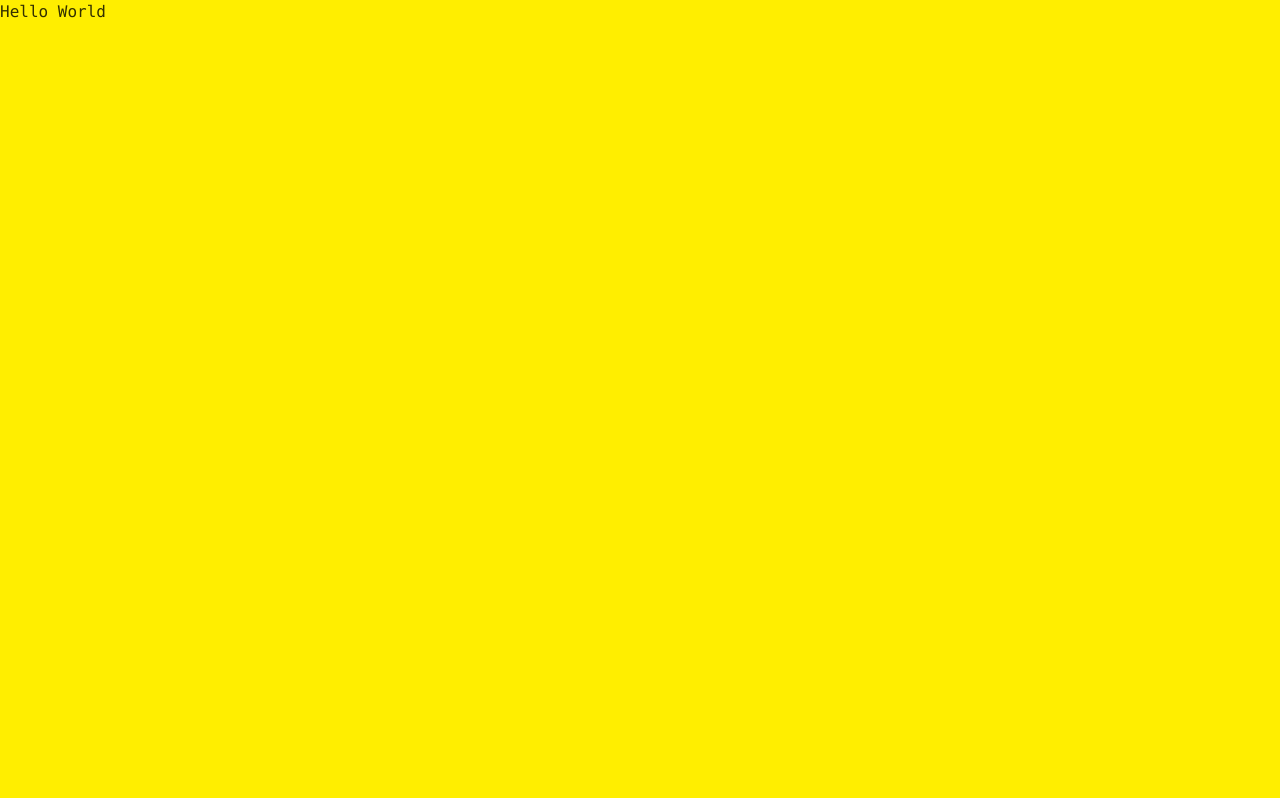
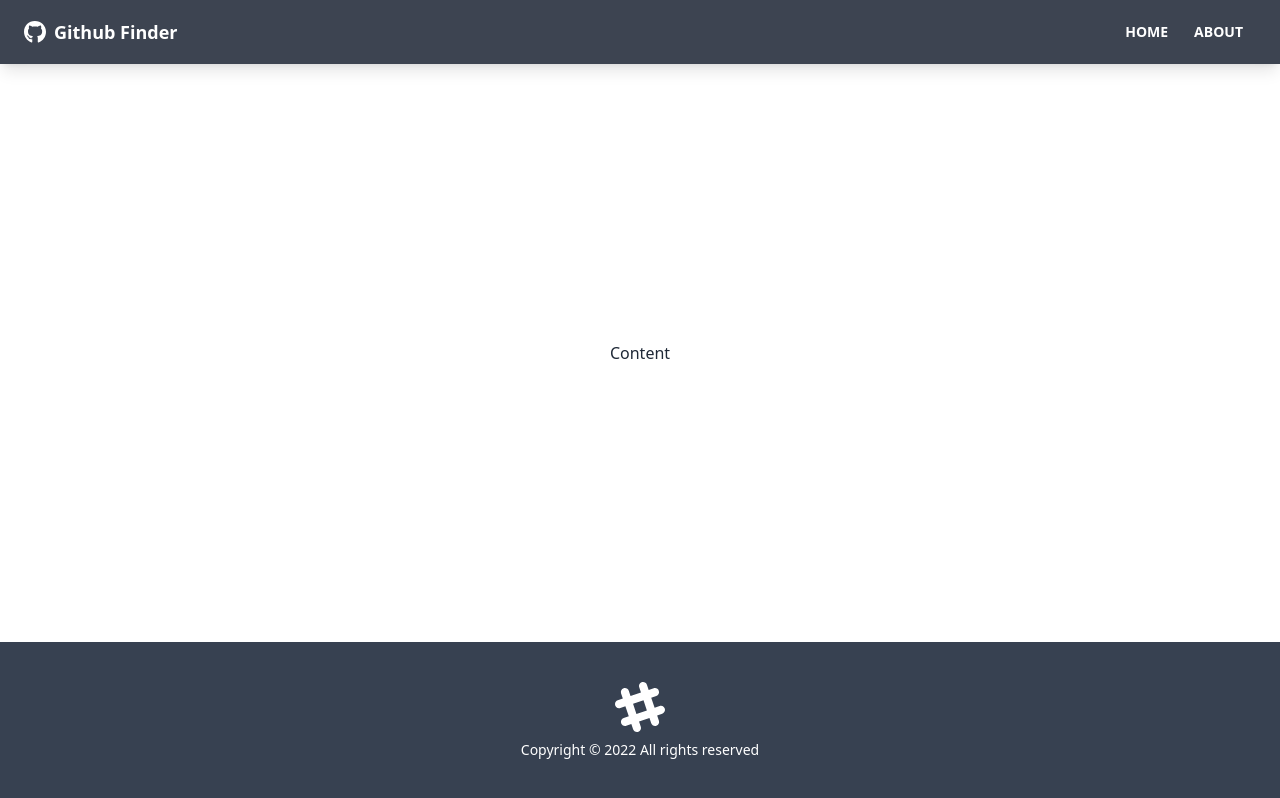
Before and after one commit to julianlk522/Github-Profile-Lookup, a React (Create React App) app: page / in a window 1280 px wide. Built offline with nearby package versions, Linux system fonts and the light colour scheme.

Commit message:
created navbar and footer components, some initial styling

```diff
--- a/package.json
+++ b/package.json
@@ -9,6 +9,8 @@
     "daisyui": "^2.13.6",
     "react": "^18.0.0",
     "react-dom": "^18.0.0",
+    "react-icons": "^4.3.1",
+    "react-router-dom": "^6.3.0",
     "react-scripts": "5.0.0",
     "web-vitals": "^2.1.4"
   },
--- a/public/index.html
+++ b/public/index.html
@@ -1,5 +1,5 @@
 <!DOCTYPE html>
-<html lang="en" data-theme="cyberpunk">
+<html lang="en">
   <head>
     <meta charset="utf-8" />
     <link rel="icon" href="%PUBLIC_URL%/favicon.ico" />
--- a/src/App.js
+++ b/src/App.js
@@ -1,8 +1,20 @@
+import {BrowserRouter as Router, Route} from 'react-router-dom'
+import Navbar from './components/layout/Navbar';
+import Footer from './components/layout/Footer';
+
 function App() {
   return (
-    <div>
-      <h1>Hello World</h1>
-    </div>
+    <Router>
+      <div className="flex flex-col justify-between h-screen">
+        <Navbar />
+
+        <main className='mx-auto px-3 pb-12'>
+          Content
+        </main>
+
+        <Footer />
+      </div>
+    </Router>
   );
 }
 
--- /dev/null
+++ b/src/components/layout/Footer.jsx
@@ -0,0 +1,26 @@
+import React from 'react'
+
+function Footer() {
+  const footerYear = new Date().getFullYear()
+
+  return (
+    <footer className='footer p-10 bg-gray-700 text-primary-content footer-center'>
+        <div>
+            <svg
+            width='50'
+            height='50'
+            viewBox='0 0 24 24'
+            xmlns='http://www.w3.org/2000/svg'
+            fillRule='evenodd'
+            clipRule='evenodd'
+            className='inline-block fill-current'
+            >
+            <path d='M22.672 15.226l-2.432.811.841 2.515c.33 1.019-.209 2.127-1.23 2.456-1.15.325-2.148-.321-2.463-1.226l-.84-2.518-5.013 1.677.84 2.517c.391 1.203-.434 2.542-1.831 2.542-.88 0-1.601-.564-1.86-1.314l-.842-2.516-2.431.809c-1.135.328-2.145-.317-2.463-1.229-.329-1.018.211-2.127 1.231-2.456l2.432-.809-1.621-4.823-2.432.808c-1.355.384-2.558-.59-2.558-1.839 0-.817.509-1.582 1.327-1.846l2.433-.809-.842-2.515c-.33-1.02.211-2.129 1.232-2.458 1.02-.329 2.13.209 2.461 1.229l.842 2.515 5.011-1.677-.839-2.517c-.403-1.238.484-2.553 1.843-2.553.819 0 1.585.509 1.85 1.326l.841 2.517 2.431-.81c1.02-.33 2.131.211 2.461 1.229.332 1.018-.21 2.126-1.23 2.456l-2.433.809 1.622 4.823 2.433-.809c1.242-.401 2.557.484 2.557 1.838 0 .819-.51 1.583-1.328 1.847m-8.992-6.428l-5.01 1.675 1.619 4.828 5.011-1.674-1.62-4.829z'></path>
+            </svg>
+            <p>Copyright &copy; {footerYear} All rights reserved</p>
+        </div>
+    </footer>
+  )
+}
+
+export default Footer
--- /dev/null
+++ b/src/components/layout/Navbar.jsx
@@ -0,0 +1,40 @@
+import React from 'react'
+import {FaGithub} from 'react-icons/fa'
+import {Link} from 'react-router-dom'
+import PropTypes from 'prop-types'
+
+function Navbar({ title }) {
+  return (
+    <nav className='navbar mb-12 shadow-lg bg-neutral text-neutral-content'>
+      <div className='container mx-auto'>
+        <div className="flex-none px-2 mx-2">
+          <FaGithub className='inline pr-2 text-3xl'/>
+          <Link to='/' className='text-lg font-bold align-middle'>
+            {title}
+          </Link>
+        </div>
+
+        <div className="flex-1 px-2 mx-2">
+          <div className="flex justify-end">
+            <Link to='/' className='btn btn-ghost btn-sm rounded-btn'>
+              Home
+            </Link>
+            <Link to='/about' className='btn btn-ghost btn-sm rounded-btn'>
+              About
+            </Link>
+          </div>
+        </div>
+      </div>
+    </nav>
+  )
+}
+
+Navbar.defaultProps = {
+  title: 'Github Finder',
+}
+
+Navbar.propTypes = {
+  title: PropTypes.string,
+}
+
+export default Navbar
```
Also changed, not shown: 1 other file (tests, documents, lock files or other folders).
